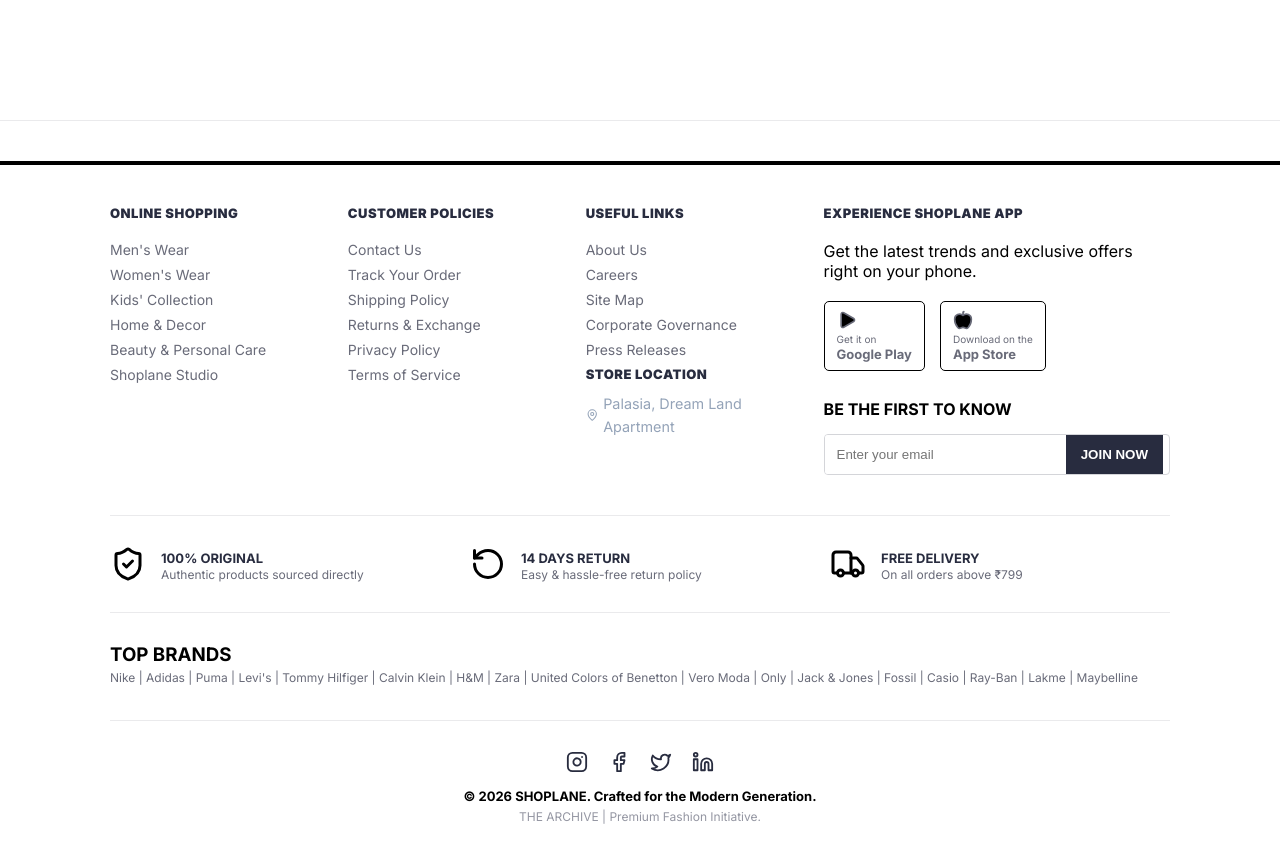
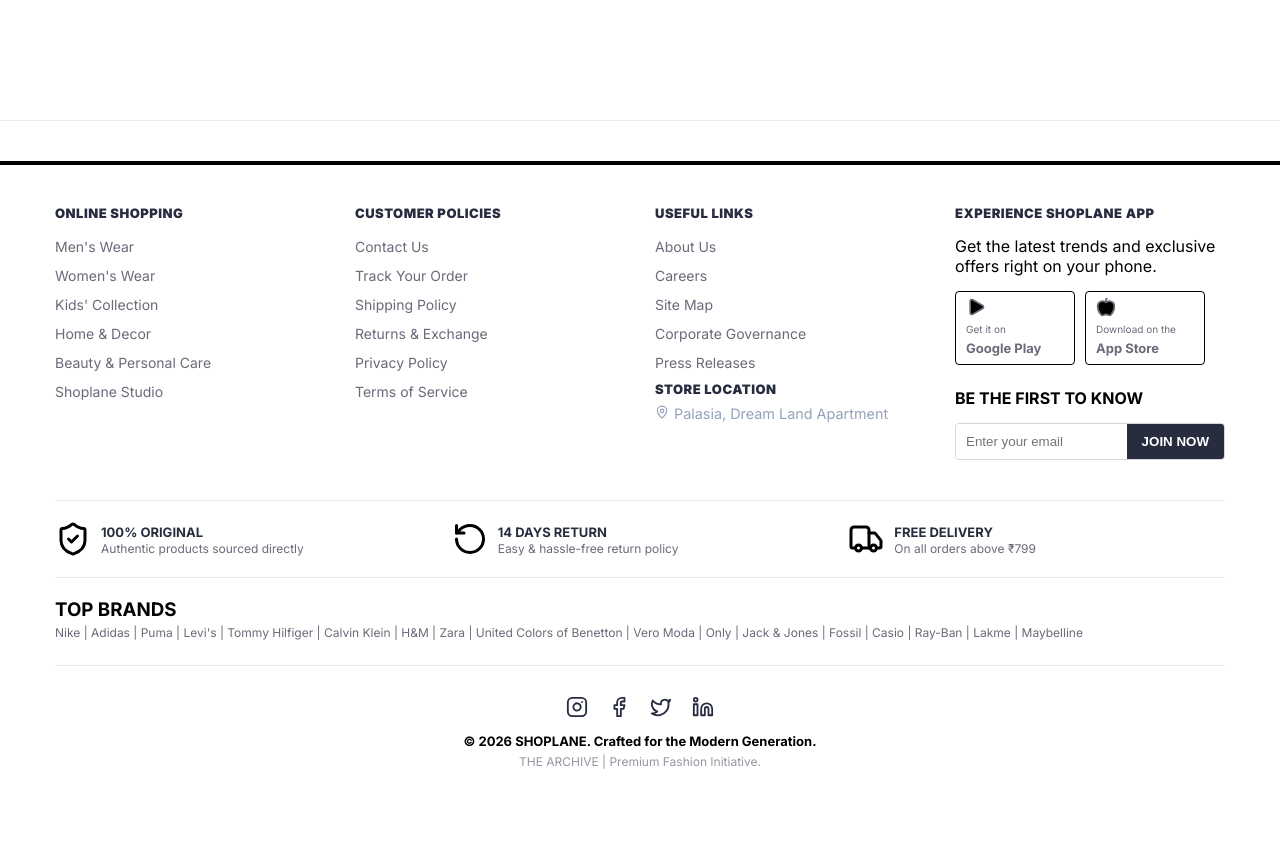
Before and after one commit to sameer-2134/shop-frontend, a React (Vite) app: page /gallery in a window 1280 px wide. Shown: the part 680-1524 px from the top of the page. After the commit the page ends 1469 px from the top, so only its background shows below. Built offline with nearby package versions, Linux system fonts and the light colour scheme; no server answers; a web font is replaced by a local one.

Commit message:
Update Footer.css

```diff
--- a/src/Footer.css
+++ b/src/Footer.css
@@ -150,3 +150,112 @@
 
 .copyright { font-weight: 700; font-size: 13px; margin-bottom: 5px; }
 .venture-text { font-size: 12px; color: #9496a2; }
+/* Container ko screen ke andar rakhne ke liye */
+.premium-footer {
+  background-color: #ffffff;
+  color: #000000;
+  padding: 40px 0 20px 0;
+  border-top: 1px solid #eaeaec;
+  font-family: 'Inter', sans-serif;
+  width: 100%;
+  overflow-x: hidden; /* Bahar jaane se rokega */
+}
+
+.footer-container {
+  max-width: 1200px;
+  margin: 0 auto;
+  padding: 0 15px; /* Side spacing taaki chipke nahi */
+  box-sizing: border-box;
+}
+
+/* Responsive Grid: Mobile pe 1 ya 2 column, Desktop pe 4 */
+.footer-grid {
+  display: grid;
+  grid-template-columns: repeat(auto-fit, minmax(200px, 1fr));
+  gap: 30px;
+  margin-bottom: 40px;
+}
+
+/* Columns styling */
+.footer-col {
+  min-width: 0; /* Grid item ko overflow se bachata hai */
+}
+
+.footer-col h3 {
+  font-size: 13px;
+  font-weight: 800;
+  margin-bottom: 15px;
+  color: #282c3f;
+  text-transform: uppercase;
+}
+
+/* Address and Links */
+.footer-col a, .address-text {
+  display: block;
+  text-decoration: none;
+  color: #696b79;
+  font-size: 14px;
+  margin-bottom: 8px;
+  line-height: 1.5;
+}
+
+/* App Buttons ko wrap karne ke liye */
+.app-btns {
+  display: flex;
+  flex-wrap: wrap; /* Mobile pe buttons niche aa jayenge */
+  gap: 10px;
+  margin: 15px 0;
+}
+
+.store-btn {
+  display: flex;
+  align-items: center;
+  gap: 8px;
+  padding: 5px 10px;
+  border: 1px solid #000;
+  border-radius: 4px;
+  text-decoration: none;
+  color: #000;
+  min-width: 120px;
+}
+
+/* Subscribe Box Fix */
+.premium-subscribe {
+  display: flex;
+  width: 100%;
+  max-width: 300px; /* Zyada bada na ho */
+  border: 1px solid #d4d5d9;
+}
+
+.premium-subscribe input {
+  flex: 1;
+  padding: 10px;
+  border: none;
+  outline: none;
+  min-width: 0; /* Input width fix */
+}
+
+/* Trust Badges Mobile Fix */
+.trust-badges {
+  display: flex;
+  flex-wrap: wrap;
+  justify-content: space-between;
+  gap: 20px;
+  padding: 20px 0;
+  border-top: 1px solid #eaeaec;
+}
+
+.badge-card {
+  display: flex;
+  align-items: center;
+  gap: 10px;
+  flex: 1;
+  min-width: 250px; /* Taaki mobile pe stack ho sakein */
+}
+
+/* Brands section width fix */
+.popular-searches {
+  width: 100%;
+  padding: 20px 0;
+  word-wrap: break-word; /* Lambe text ko tod dega */
+}
```
